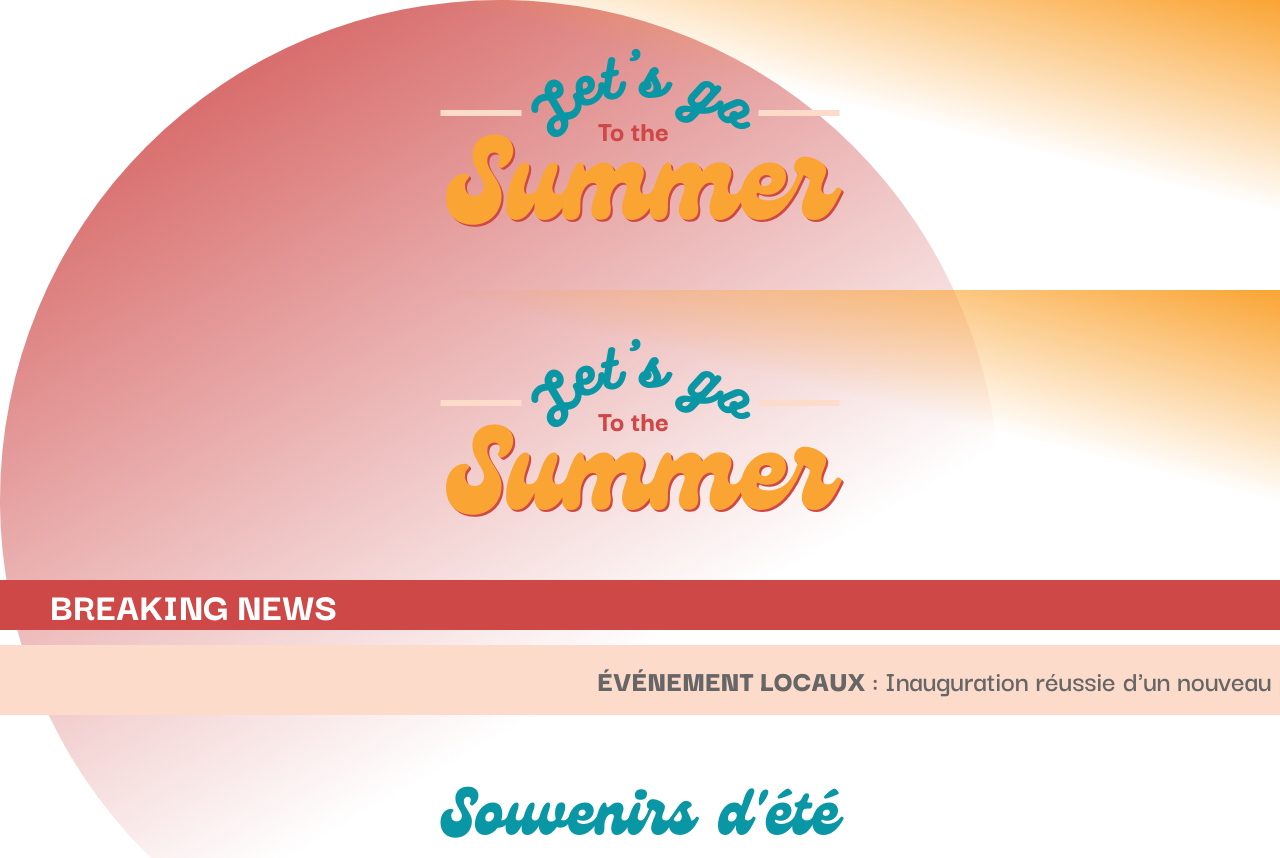
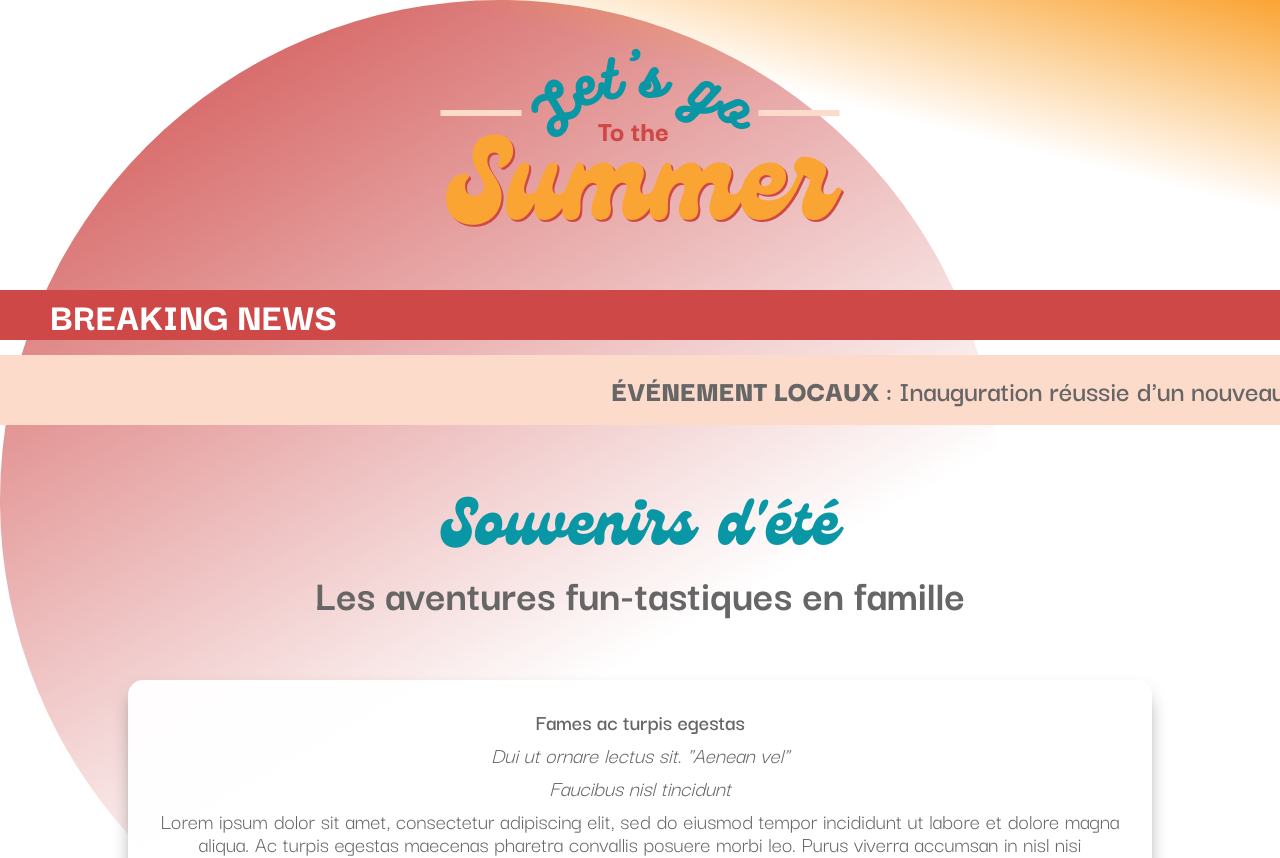
Before and after one commit to PixelsAndCookies/lets-go-to-the-summer, a React (Vite) app: page /home in a window 1280 px wide. Shown: the top 858 px of the page. Built offline with nearby package versions, Linux system fonts and the light colour scheme.

Commit message:
Adding isLogin

```diff
--- a/src/pages/Home/Home.jsx
+++ b/src/pages/Home/Home.jsx
@@ -1,13 +1,15 @@
+// Import React
 import { useRef } from 'react'
+// Import JS
 import { useObserver } from '../../utils/observer'
+// Import Composants
+import { GeometricShapes } from '../../components/GeometricShapes/GeometricShapes'
+import { BreakingNews } from '../../components/BreakingNews/BreakingNews'
 import { Counter } from '../../components/Counter/Counter'
-import { BreakingNews } from '../../components/BreakingNews/BreakingNews'
+import { Description } from '../../components/Description/Description'
 import { Cards } from '../../components/Cards/Cards'
-import { Description } from '../../components/Description/Description'
-import { Header } from '../../components/Header/Header'
-import { GeometricShapes } from '../../components/GeometricShapes/GeometricShapes'
 
-export const Home = () => {
+export const Home = ({ isLogin }) => {
     // Références aux éléments du DOM pour observer leur visibilité
     const descriptionElementRef = useRef(null)
     const counterElementRef = useRef(null)
@@ -23,8 +25,7 @@ export const Home = () => {
     return (
         <>
             <GeometricShapes />
-            <Header isHomePage={true} />
-            <BreakingNews />
+            <BreakingNews isLogin={isLogin} />
             <main className="home-main">
                 <div className="main-container">
                     <p>
@@ -35,7 +36,7 @@ export const Home = () => {
                         ref={descriptionElementRef}
                         className={`descriptionDiv ${isDescriptionVisible ? 'visible' : ''}`}
                     >
-                        <Description content="presentation" />
+                        <Description isLogin={isLogin} content="presentation" />
                     </div>
                     <div
                         ref={counterElementRef}
@@ -53,7 +54,7 @@ export const Home = () => {
                         ref={infoElementRef}
                         className={`infoDiv ${isInfoVisible ? 'visible' : ''}`}
                     >
-                        <Description content="informations" />
+                        <Description isLogin={isLogin} content="informations" />
                     </div>
                 </div>
             </main>
```
